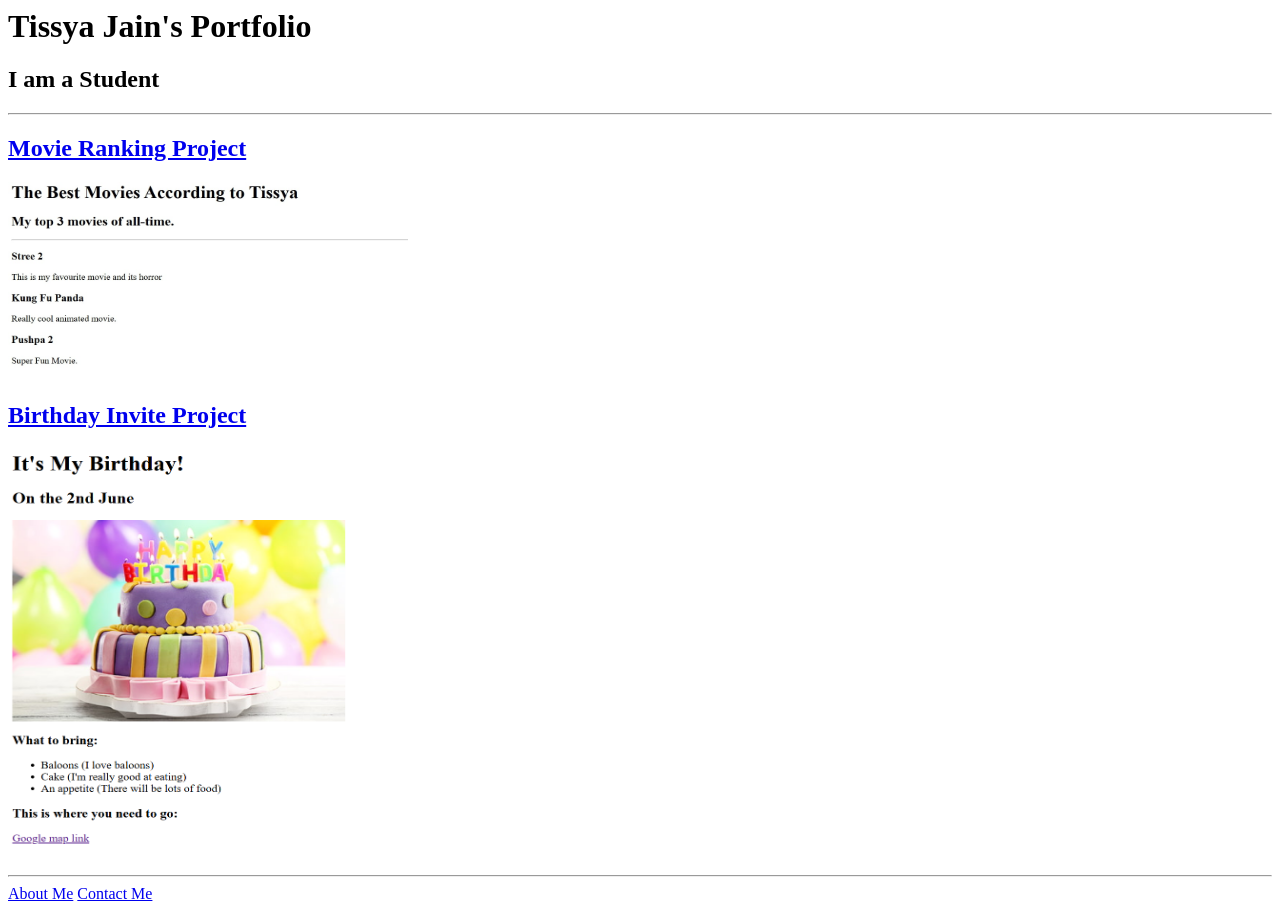
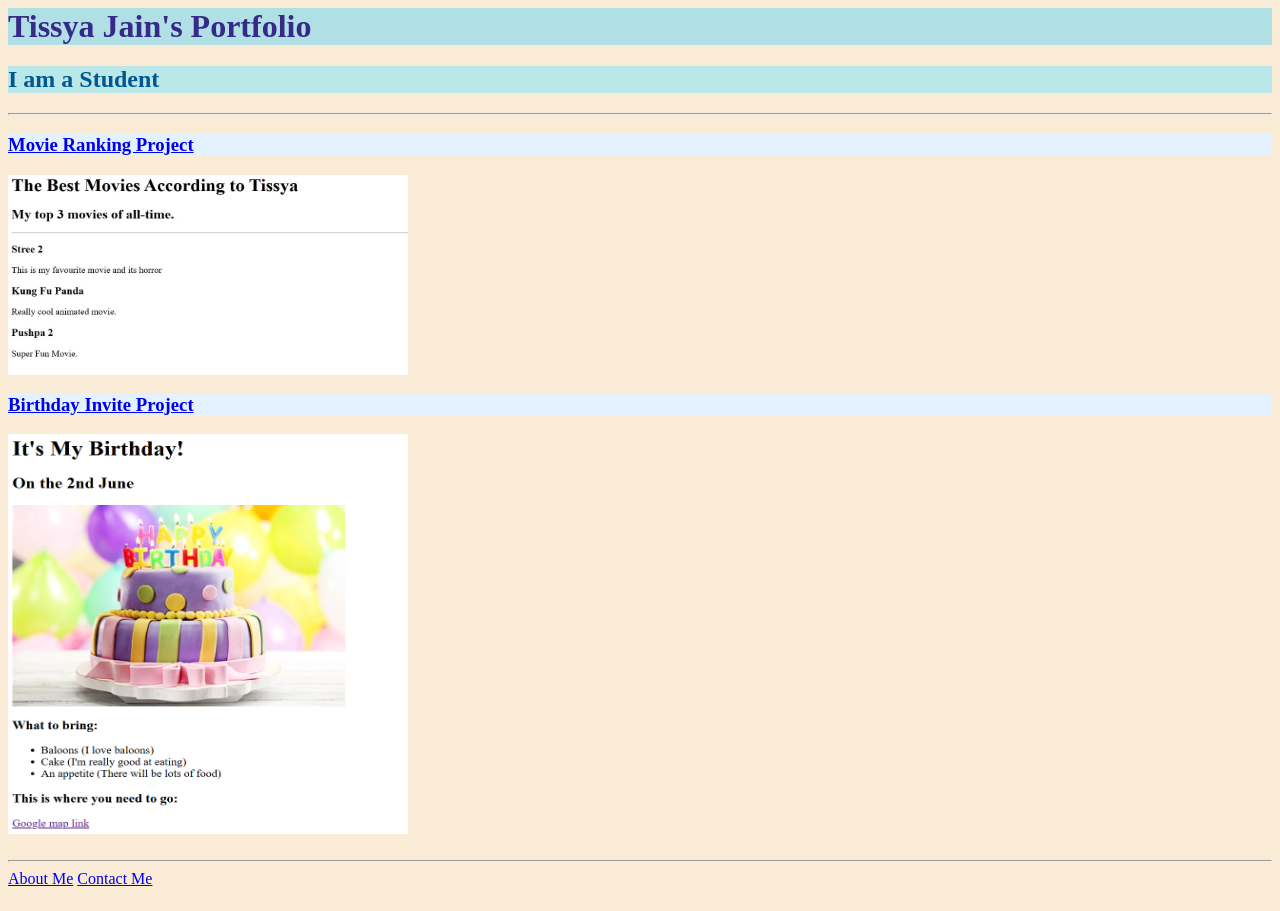
Before and after one commit to tissyajain123/html-portfolio, a plain HTML site: page index.html in a window 1280 px wide. Drawn offline with Linux system fonts and the light colour scheme.

Commit message:
Add files via upload

```diff
--- a/index.html
+++ b/index.html
@@ -1,11 +1,31 @@
+<head>
+    <title>Portfolio Project</title>
+    <style>
+        body{
+            background-color:antiquewhite ;
+        }
+        h1{
+
+      color:#362987;background-color:powderblue
+    }
+    h2{
+      color:#005792;background-color: #bae8e8;
+    }
+    h3{
+        background-color:#e4f1fe
+    }
+    </style>
+</head>
+<body>
 <h1>Tissya Jain's Portfolio</h1>
 <h2>I am a Student</h2>
 <hr>
-<h2><a href="./public/Movie Ranking Index.html">Movie Ranking Project</a><br></h2>
+<h3><a href="./public/Movie Ranking Index.html">Movie Ranking Project</a><br></h2>
 <img src="./assets/images/Screenshot 2025-03-24 152901.jpg" width="400px" height="200px"><br>
 
-<h2><a href="./public/Bday Invite2.html">Birthday Invite Project</a><br></h2>
+<h3><a href="./public/Bday Invite2.html">Birthday Invite Project</a><br></h2>
 <img src="./assets/images/Screenshot 2025-03-24 160342.png" width="400px" height="400px"><br><br>
 <hr>
 <a href="./public/about.html">About Me</a>
 <a href="./public/contact.html">Contact Me</a>
+</body>
```
